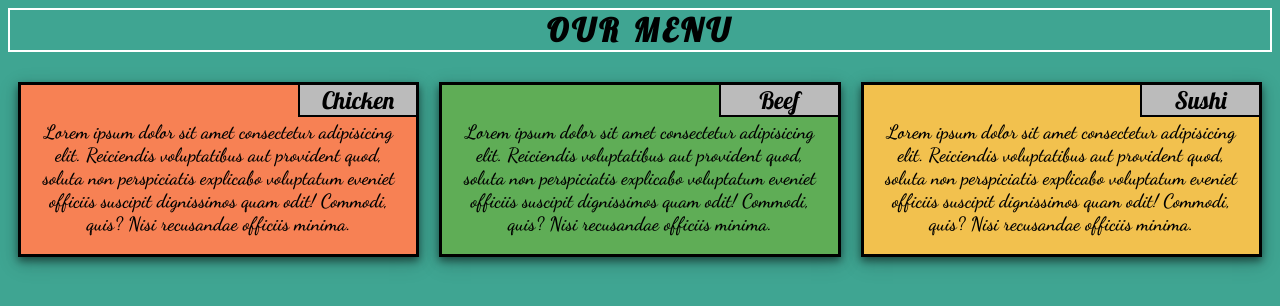
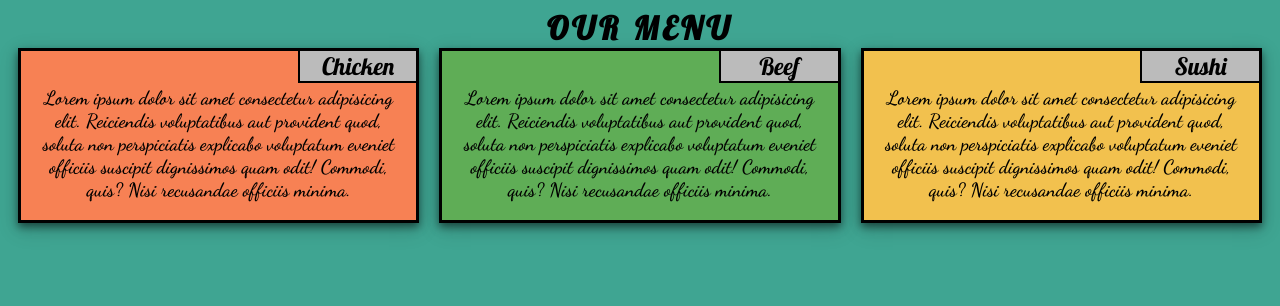
Before and after one commit to syedhuzyfaali/CM2CA, a plain HTML site: page Module-2 Assignment/index.html in a window 1280 px wide. Drawn offline with Linux system fonts and the light colour scheme.

Commit message:
Update style.css

```diff
--- a/Module-2 Assignment/css/style.css
+++ b/Module-2 Assignment/css/style.css
@@ -46,11 +46,12 @@ body{
 
 /* Style for Heading(Our Menu) */
 .head {
-    border: 2px solid white;
+
     display: block;
-    margin: auto;
+    margin-top: 30px;
     margin-bottom: 30px;
     font-family: 'Lobster', cursive;
+    margin: auto;
 }
 
 .heading {
```
